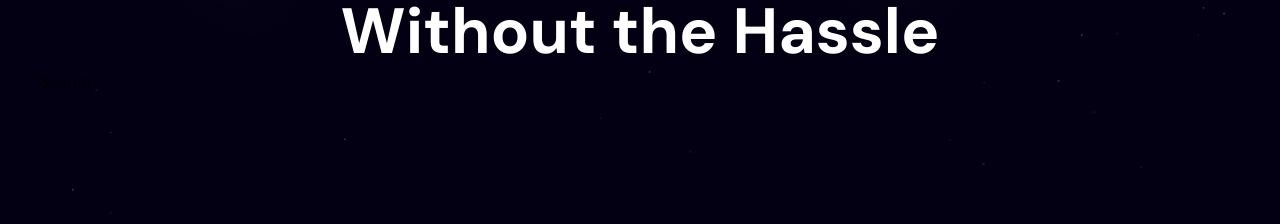
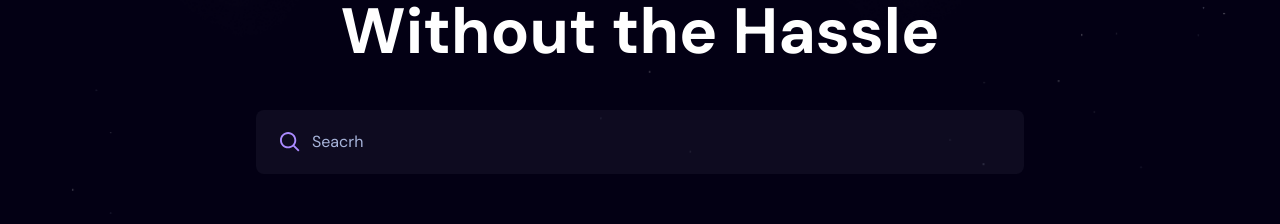
Before and after one commit to IvanHrushevich/movies-react, a React (Vite) app: page / in a window 1280 px wide. Shown: the part 468-692 px from the top of the page. Built offline with nearby package versions, Linux system fonts and the light colour scheme.

Commit message:
feat: implement basic Search component

```diff
--- a/src/App.tsx
+++ b/src/App.tsx
@@ -1,4 +1,9 @@
+import { useState } from 'react';
+import Search from './components/search';
+
 const App = () => {
+    const [searchTerm, setSearchTerm] = useState('');
+
     return (
         <main>
             <div className="pattern" />
@@ -10,7 +15,8 @@ const App = () => {
                         You'll Enjoy Without the Hassle
                     </h1>
                 </header>
-                <p>Search </p>
+                <Search searchTerm={searchTerm} setSearchTerm={setSearchTerm} />
+                <h1 className="text-white">{searchTerm}</h1>
             </div>
         </main>
     );
--- /dev/null
+++ b/src/components/Search.tsx
@@ -0,0 +1,22 @@
+export interface SearchTermProps {
+    searchTerm: string;
+    setSearchTerm: (e: string) => void;
+}
+
+function Search({ searchTerm, setSearchTerm }: SearchTermProps) {
+    return (
+        <div className="search">
+            <div>
+                <img src="search.svg" alt="search" />
+                <input
+                    type="text"
+                    placeholder="Seacrh"
+                    value={searchTerm}
+                    onChange={(e) => setSearchTerm(e.target.value)}
+                />
+            </div>
+        </div>
+    );
+}
+
+export default Search;
```
